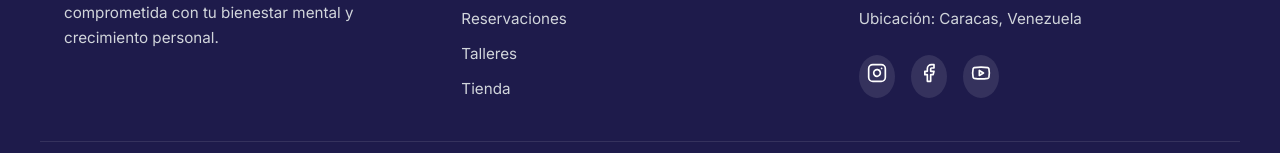
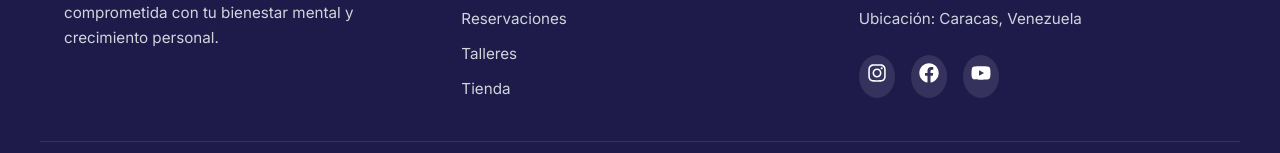
Before and after one commit to Villegascs/Psi.-Carla-Martinez, a Next.js app: page / in a window 1280 px wide. Shown: the part 758-911 px from the top of the page. Built offline with nearby package versions, Linux system fonts and the light colour scheme; no server answers.

Commit message:
fix: use react-icons for social media in footer

```diff
--- a/src/components/GlobalFooter.tsx
+++ b/src/components/GlobalFooter.tsx
@@ -2,7 +2,7 @@
 
 import Link from "next/link";
 import { usePathname } from "next/navigation";
-import { Instagram, Facebook, Youtube } from "lucide-react";
+import { FaInstagram, FaFacebook, FaYoutube } from "react-icons/fa";
 
 export default function GlobalFooter() {
   const pathname = usePathname();
@@ -49,13 +49,13 @@ export default function GlobalFooter() {
             <p>Ubicación: Caracas, Venezuela</p>
             <div style={{ display: "flex", gap: "16px", marginTop: "12px" }}>
               <a href="https://instagram.com" target="_blank" rel="noopener noreferrer" style={{ color: "#fff", backgroundColor: "rgba(255,255,255,0.1)", padding: "8px", borderRadius: "50%" }}>
-                <Instagram size={20} />
+                <FaInstagram size={20} />
               </a>
               <a href="https://facebook.com" target="_blank" rel="noopener noreferrer" style={{ color: "#fff", backgroundColor: "rgba(255,255,255,0.1)", padding: "8px", borderRadius: "50%" }}>
-                <Facebook size={20} />
+                <FaFacebook size={20} />
               </a>
               <a href="https://youtube.com" target="_blank" rel="noopener noreferrer" style={{ color: "#fff", backgroundColor: "rgba(255,255,255,0.1)", padding: "8px", borderRadius: "50%" }}>
-                <Youtube size={20} />
+                <FaYoutube size={20} />
               </a>
             </div>
           </div>
```
